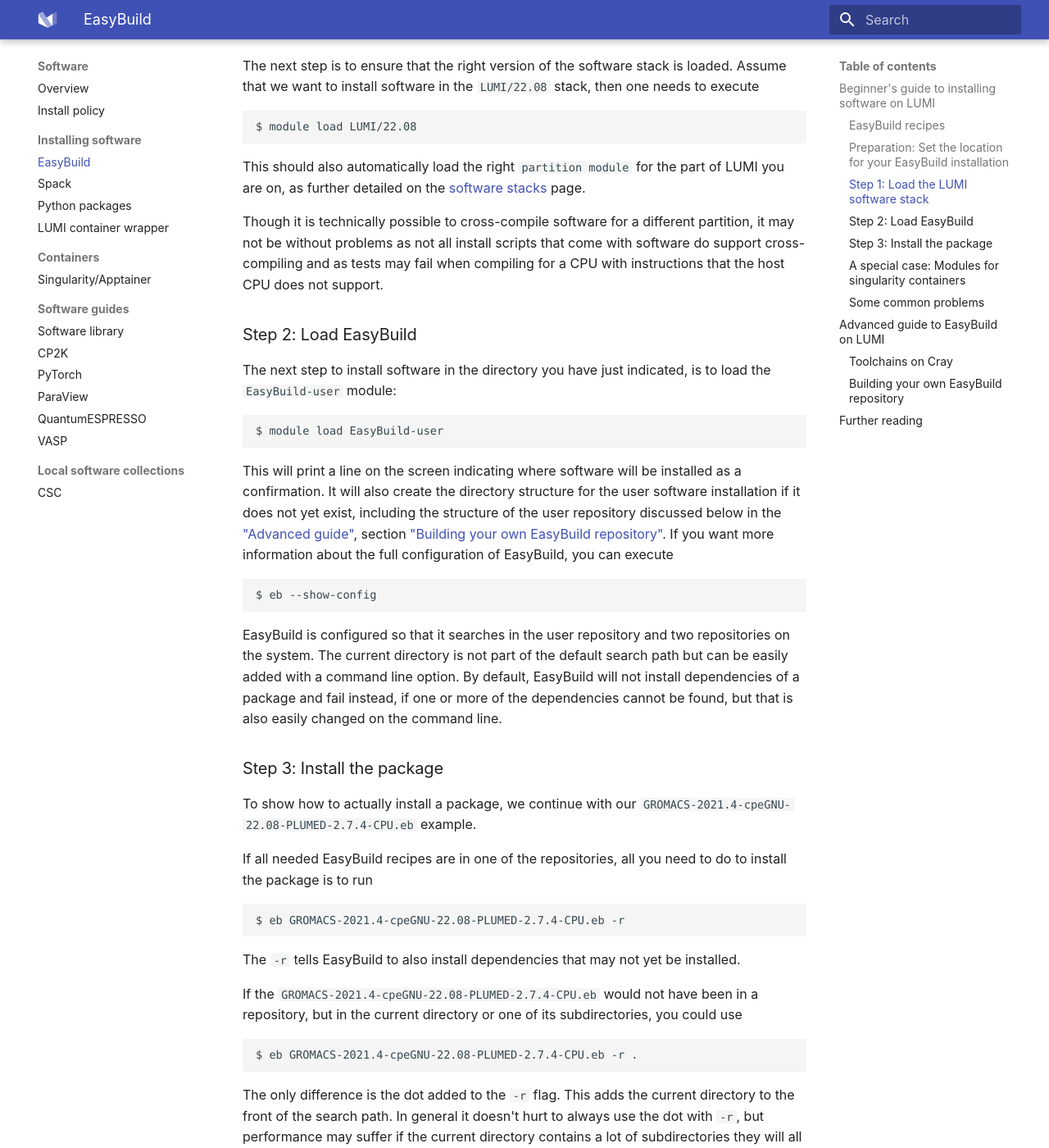
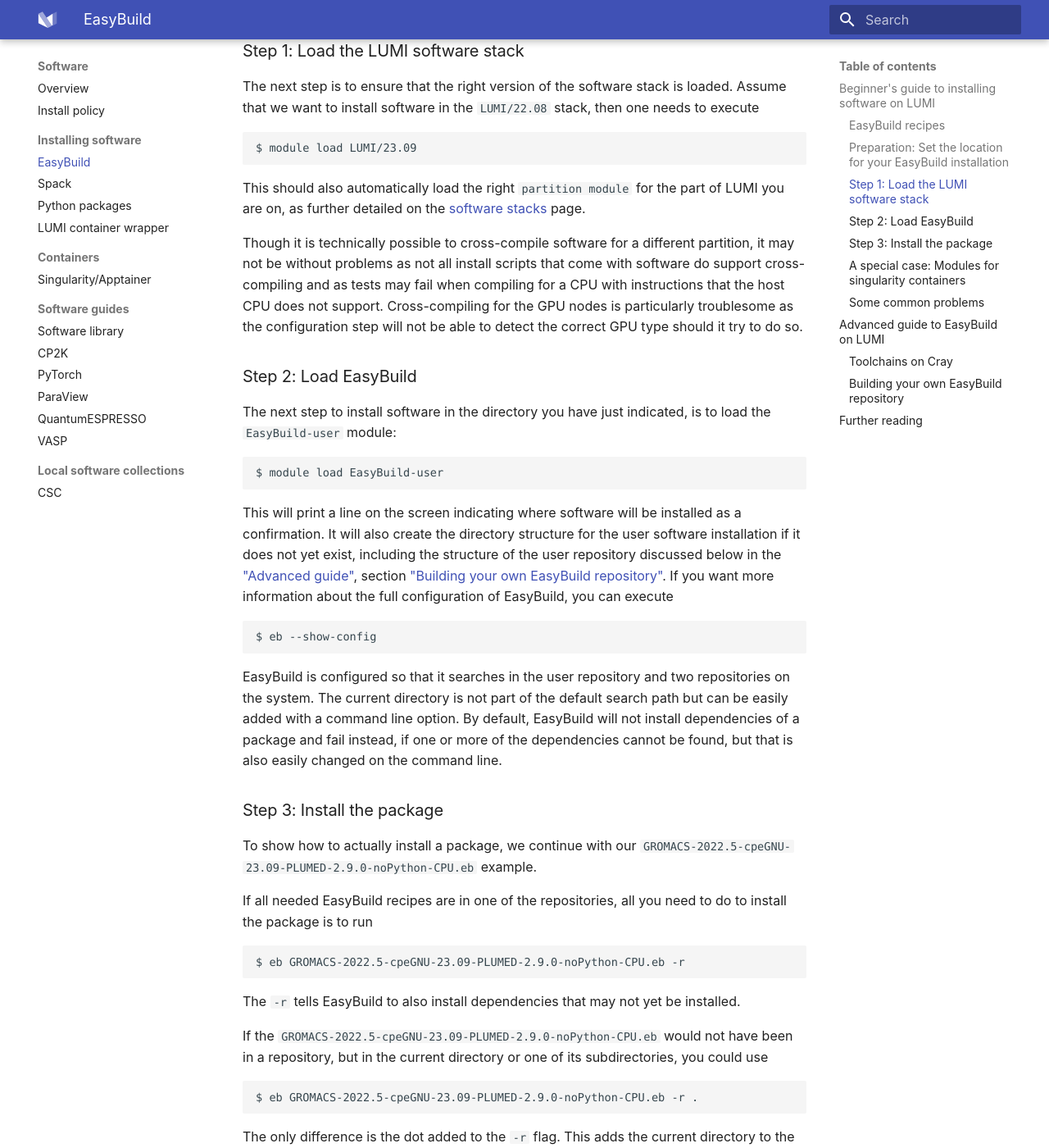
Before and after one commit to Lumi-supercomputer/lumi-userguide, an MkDocs documentation site: the page built from docs/software/installing/easybuild.md, in a window 1280 px wide and 1400 px high, scrolled down 2731 px. Shown: the whole window at 82% size. Built offline with MkDocs 1.6.1 and Material for MkDocs 9.7.7, drawn with Linux system fonts in a browser that asks for light colours; some of the changed text lies outside the part shown.

Commit message:
Updated the EasyBuild page with more recent examples for better longevity.

````diff
--- a/docs/software/installing/easybuild.md
+++ b/docs/software/installing/easybuild.md
@@ -13,8 +13,9 @@
 confusion. E.g., packages for which users request special customisations will
 never be installed in the central software stack. Moreover, due to the
 technical implementation of a software stack on a system the size of LUMI,
-installing software can be disruptive, so new software is mostly made available
-during maintenance intervals.
+some software maintenance operations in the stack can be disruptive and
+only be done during system maintenance intervals, making maintenance
+difficult.
 
 This, however, does not mean that you may have to wait for weeks before you can
 get the software you need for your project on LUMI. We have made it very easy to
@@ -50,16 +51,16 @@
 components and ends with '.eb'. Consider, e.g., a build recipe for the software GROMACS:
 
 ```text
-GROMACS-2021.4-cpeGNU-22.08-PLUMED-2.7.4-CPU.eb
+GROMACS-2022.5-cpeGNU-23.09-PLUMED-2.9.0-noPython-CPU.eb
 ```
 
 The first part of the name, `GROMACS`, is the name of the package. The second
-part of the name, `2021.4` is the version of GROMACS, in this case the
+part of the name, `2022.5` is the version of GROMACS, in this case the
 2021.4 release.
 
-The next part, `cpeGNU-22.08`, denotes the so-called *toolchain*
+The next part, `cpeGNU-23.09`, denotes the so-called *toolchain*
 used for the build. Each toolchain corresponds to a particular HPE Cray Programming
-Environment, and the number (`22.08`in this example) denotes the version of this
+Environment, and the number (`23.09`in this example) denotes the version of this
 programming environment. The various EasyBuild toolchains on LUMI are:
 
 | EasyBuild toolchain | HPE Cray PE                                                    |
@@ -75,9 +76,9 @@
 toolchain that is used in the recipe file.)
 
 The last part of the name,
-`-PLUMED-2.7.4-CPU`, is called the version suffix. Version suffixes are
+`-PLUMED-2.9.0-noPython-CPU`, is called the version suffix. Version suffixes are
 typically used to distinguish different builds of the same version of the
-package. In this case, it indicates that it is a build of the 2021.4 version
+package. In this case, it indicates that it is a build of the 2022.5 version
 purely for CPU and also includes PLUMED as we have also builds without PLUMED
 (which is not compatible with every GROMACS version).
 
@@ -164,7 +165,7 @@
 one needs to execute
 
 ``` bash
-$ module load LUMI/22.08
+$ module load LUMI/23.09
 ```
 
 This should also automatically load the right `partition module` for the part
@@ -174,7 +175,9 @@
 Though it is technically possible to cross-compile software for a different
 partition, it may not be without problems as not all install scripts that come
 with software do support cross-compiling and as tests may fail when compiling for
-a CPU with instructions that the host CPU does not support.
+a CPU with instructions that the host CPU does not support. Cross-compiling for
+the GPU nodes is particularly troublesome as the configuration step will not be
+able to detect the correct GPU type should it try to do so.
 
 ### Step 2: Load EasyBuild
 
@@ -207,25 +210,25 @@
 ### Step 3: Install the package
 
 To show how to actually install a package, we continue with our
-`GROMACS-2021.4-cpeGNU-22.08-PLUMED-2.7.4-CPU.eb` example.
+`GROMACS-2022.5-cpeGNU-23.09-PLUMED-2.9.0-noPython-CPU.eb` example.
 
 If all needed EasyBuild recipes are in one of the
 repositories, all you need to do to install the
 package is to run
 
 ```bash
-$ eb GROMACS-2021.4-cpeGNU-22.08-PLUMED-2.7.4-CPU.eb -r
+$ eb GROMACS-2022.5-cpeGNU-23.09-PLUMED-2.9.0-noPython-CPU.eb -r
 ```
 
 The `-r` tells EasyBuild to also install dependencies that may not yet be
 installed.
 
-If the `GROMACS-2021.4-cpeGNU-22.08-PLUMED-2.7.4-CPU.eb` would not have been
+If the `GROMACS-2022.5-cpeGNU-23.09-PLUMED-2.9.0-noPython-CPU.eb` would not have been
 in a repository, but in the current directory or one of its subdirectories,
 you could use
 
 ```bash
-$ eb GROMACS-2021.4-cpeGNU-22.08-PLUMED-2.7.4-CPU.eb -r .
+$ eb GROMACS-2022.5-cpeGNU-23.09-PLUMED-2.9.0-noPython-CPU.eb -r .
 ```
 
 The only difference is the dot added to the `-r` flag. This adds the current directory to
@@ -240,7 +243,7 @@
 If you now type `module avail` you should see the
 
 ```text
-GROMACS/2021.4-cpeGNU-22.08-PLUMED-2.7.4-CPU
+GROMACS/2022.5-cpeGNU-23.09-PLUMED-2.9.0-noPython-CPU
 ```
 
 module in the list. Note the relation between the name of the EasyBuild recipe
@@ -249,14 +252,14 @@
 guidelines are not followed and if EasyBuild needs to install this module as a
 dependency of another package, EasyBuild will fail to locate the build recipe.
 
-The `GROMACS/2021.4-cpeGNU-22.08-PLUMED-2.7.4-CPU` module can now be used just like
+The `GROMACS/2022.5-cpeGNU-23.09-PLUMED-2.9.0-noPython-CPU` module can now be used just like
 any other module on the system. To *use* the GROMACS module you don't need to load `EasyBuild-user`.
 That was only required for *installing* the package.
 All you need to do to use the GROMACS module that we just installed, is
 
 ```bash
-module load LUMI/22.08
-module load GROMACS/2021.4-cpeGNU-22.08-PLUMED-2.7.4-CPU
+module load LUMI/23.09
+module load GROMACS/2022.5-cpeGNU-23.09-PLUMED-2.9.0-noPython-CPU
 ```
 
 (i.e., loading the software stack in which we installed GROMACS and the GROMACS module that
@@ -340,7 +343,7 @@
 
         In the example above, if the installation commands
         were executed on the login node, the software would have been installed in `partition/L`,
-        but if we then do a `module load LUMI/22.08` on the compute nodes, `partition/C` would have been
+        but if we then do a `module load LUMI/23.09` on the compute nodes, `partition/C` would have been
         selected. To get a GROMACS version in `partition/C` that EasyBuild would build with compiler settings
         that are specific for the processors in the compute nodes, either do the compilation on a compute node
         or use *cross-compiling* by loading `partition/C` after loading `LUMI/22.08` in step 1 above.
@@ -455,6 +458,8 @@
       on LUMI, with correct dependency versions etc.
     - [LUMI EasyBuild container installation recipes GitHub repository](https://github.com/Lumi-supercomputer/LUMI-EasyBuild-containers)
       contains the recipes that are used to ease access to the containers that are in `/appl/local/containers`.
+    - But a more user-friendly overview of all those recipes is available in the
+      [LUMI Software Library][software-library].
 - Other EasyBuild recipes for the Cray Programming Environment
     - [CSCS GitHub repository](https://github.com/eth-cscs/production).
       Most of the recipes are for Piz Daint which uses slightly different toolchains.
````
